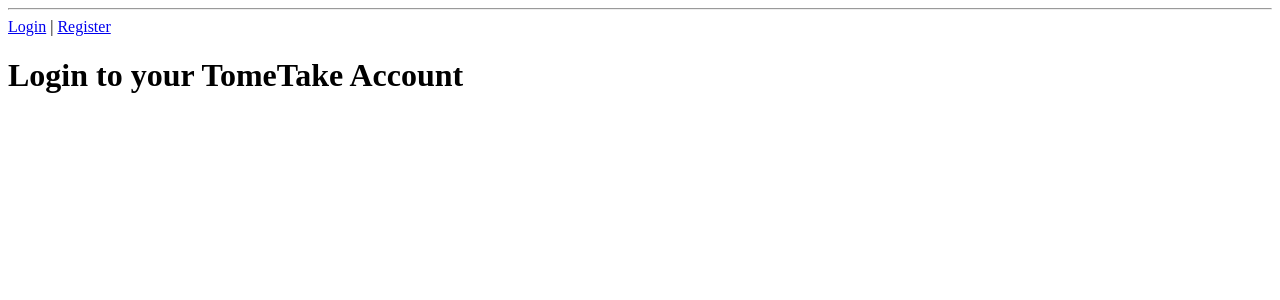
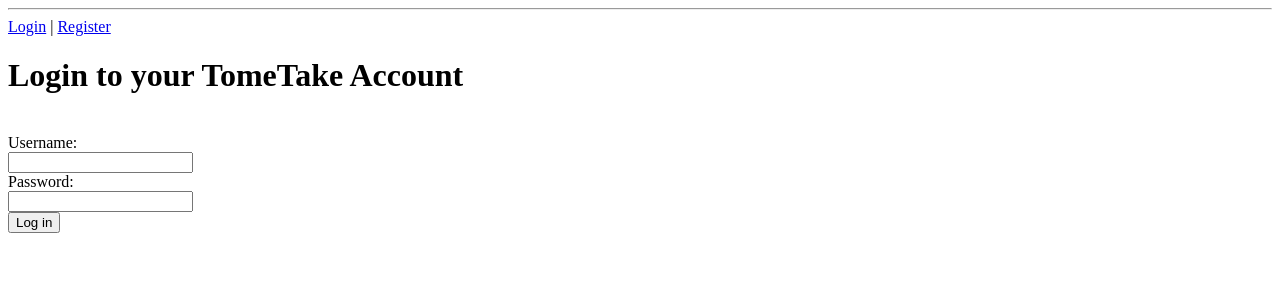
Before and after one commit to ivanbarrera0/TomeTake, an Angular app in the folder client/: page /login in a window 1280 px wide. Shown: the top 300 px of the page. Built offline with nearby package versions, Linux system fonts and the light colour scheme.

Commit message:
completed login functionality

```diff
--- a/client/src/app/dashboard/dashboard.component.html
+++ b/client/src/app/dashboard/dashboard.component.html
@@ -1 +1,5 @@
-<p>Login was Successful!</p>
+<h1>Welcome</h1>
+<br>
+<p>Link</p>
+<br>
+<p>Link</p>
--- a/client/src/app/dashboard/dashboard.component.ts
+++ b/client/src/app/dashboard/dashboard.component.ts
@@ -1,4 +1,5 @@
 import { Component } from '@angular/core';
+import { FormsModule } from '@angular/forms';
 
 @Component({
   selector: 'app-dashboard',
--- a/client/src/app/login/login.component.html
+++ b/client/src/app/login/login.component.html
@@ -1 +1,11 @@
 <h1>Login to your TomeTake Account</h1>
+<br>
+<label>Username: </label>
+<br>
+<input type="text" id="username" [(ngModel)]="username">
+<br>
+<label>Password: </label>
+<br>
+<input type="text" id="password" [(ngModel)]="password">
+<br>
+<button (click)="submitLogin()">Log in</button>
--- a/client/src/app/login/login.component.ts
+++ b/client/src/app/login/login.component.ts
@@ -1,12 +1,44 @@
 import { Component } from '@angular/core';
+import { Auth, RemoteService } from '../remote.service';
+import { FormsModule } from '@angular/forms';
+import { HttpErrorResponse } from '@angular/common/http';
 
 @Component({
   selector: 'app-login',
   standalone: true,
-  imports: [],
+  imports: [FormsModule],
   templateUrl: './login.component.html',
   styleUrl: './login.component.css'
 })
 export class LoginComponent {
 
+  username: string;
+  password: string;
+  remote:RemoteService;
+
+  constructor(remote:RemoteService) {
+    this.username = "";
+    this.password = "";
+    this.remote = remote;
+  }
+
+  submitLogin() {
+    let auth:Auth = {
+      username: this.username,
+      password: this.password
+    }
+
+    this.remote.submitLogin(auth)
+    .subscribe({
+      next: (data) => {
+        alert("Login Successful!");
+        console.log(data)
+        this.remote.redirect('dashboard');
+      },
+      error: (error: HttpErrorResponse) => {
+        alert("Access Denied...")
+        console.log(error);
+      }
+    })
+  }
 }
--- a/client/src/app/register/register.component.ts
+++ b/client/src/app/register/register.component.ts
@@ -45,10 +45,11 @@
     this.remote.registerUser(registerUserDto)
     .subscribe({
       next: (data) => {
-        alert("User registered");
+        alert("User registered!");
+        this.remote.redirect('login');
       },
       error: (error: HttpErrorResponse) => {
-        alert("Couldn't register")
+        alert("Couldn't register...")
         console.log(error.error)
       }
     })
--- a/client/src/app/remote.service.ts
+++ b/client/src/app/remote.service.ts
@@ -1,5 +1,6 @@
 import { HttpClient, HttpHeaders, HttpResponse } from '@angular/common/http';
 import { Injectable } from '@angular/core';
+import { Router } from '@angular/router';
 import { Observable } from 'rxjs';
 
 @Injectable({
@@ -11,13 +12,15 @@
   // in the app.config.ts file
   httpClient: HttpClient;
   baseURL:string;
+  router:Router;
 
-  constructor(httpClient:HttpClient) {
+  constructor(httpClient:HttpClient, router:Router) {
     this.httpClient = httpClient;
+    this.router = router;
     this.baseURL = "http://localhost:8080"
   }
 
-  registerUser(registerUserDto:RegisterUserDto):Observable<HttpResponse<Object>> {
+  registerUser(registerUserDto:RegisterUserDto): Observable<HttpResponse<Object>> {
     return this.httpClient.post(this.baseURL + "/register/auth", JSON.stringify(registerUserDto), {
       observe:'response',
       withCredentials: true,
@@ -25,6 +28,21 @@
         'Content-Type': 'application/json'
       })
     })
+  }
+
+  submitLogin(auth:Auth): Observable<HttpResponse<Object>> {
+    return this.httpClient.post(this.baseURL + "/login/auth", JSON.stringify(auth), {
+      observe:'response',
+      withCredentials: true,
+      headers: new HttpHeaders({
+        'Content-Type': 'application/json'
+      })
+    }
+    )
+  }
+
+  redirect(url:string) {
+    this.router.navigate([url]);
   }
 }
 
```
Also changed, not shown: client/src/app/currentuser.service.ts (added, +31 -0 lines), 1 other file (tests, documents, lock files or other folders).
